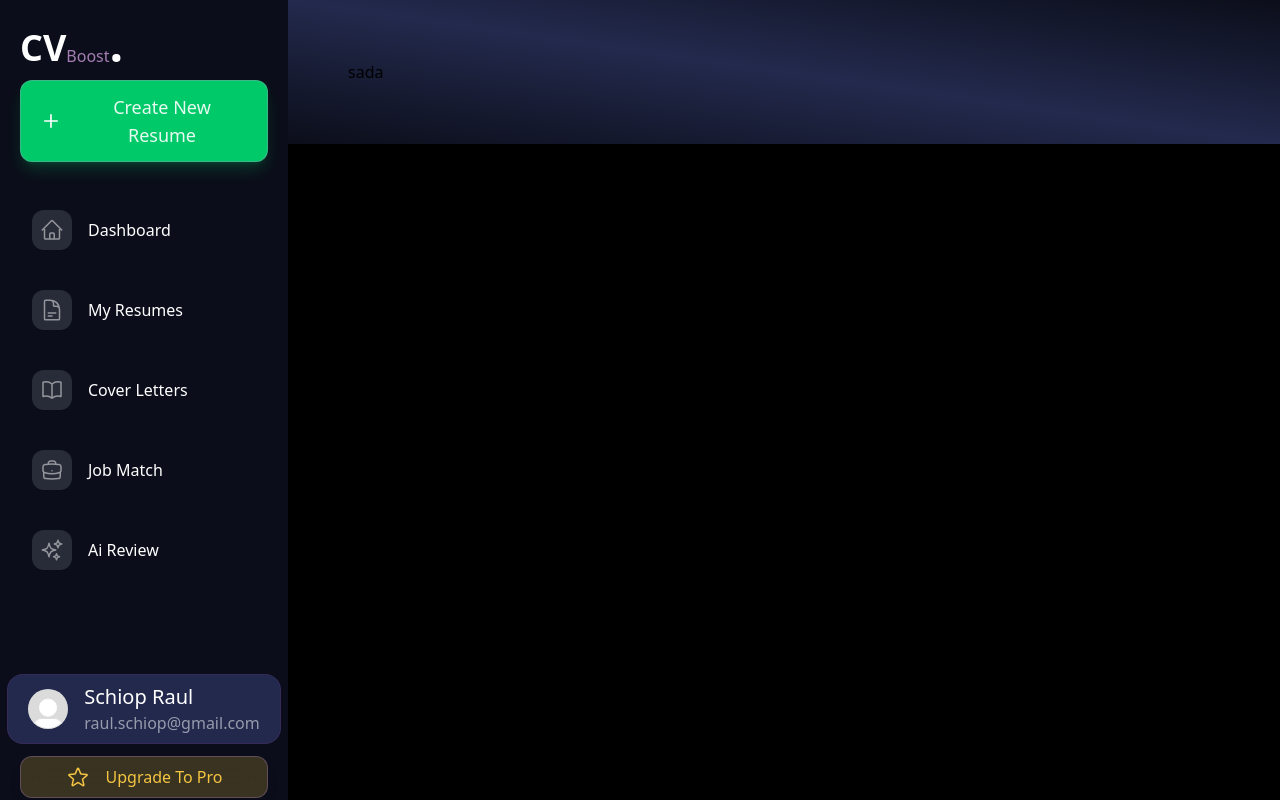
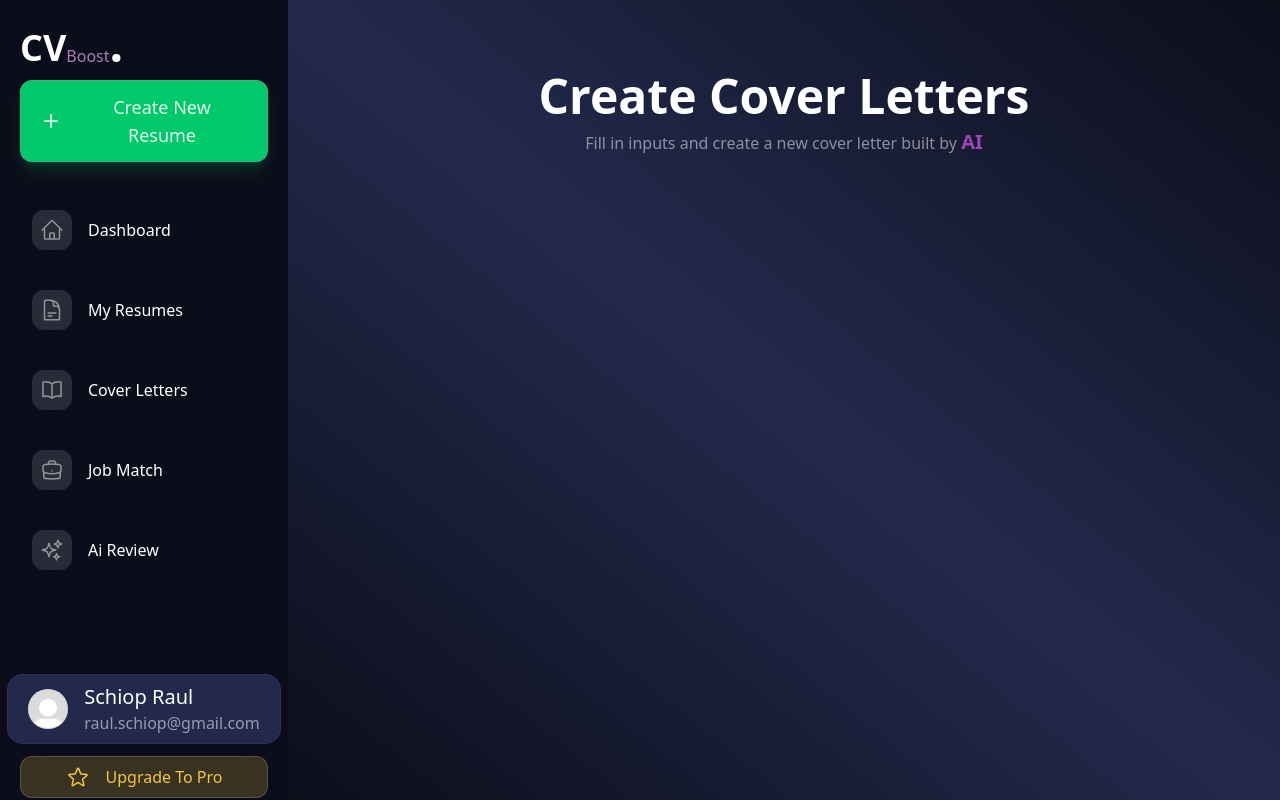
Before and after one commit to RaulSchiop/CVBoost, a Next.js app in the folder frontend/: page /tools/coverLetter/createCoverLetters in a window 1280 px wide. Built offline with nearby package versions, Linux system fonts and the light colour scheme.

Commit message:
upgrade to premium link

```diff
--- a/frontend/src/Components/Header/SideHeader.tsx
+++ b/frontend/src/Components/Header/SideHeader.tsx
@@ -248,6 +248,7 @@ export default function SideBarHeader() {
                   </div>
                </div>
                <div className="w-full flex flex-col gap-2">
+                  <Link href="../premiumSubscription">
                      <PremiumBtn>
                         {/* premium star icon */}
                         <svg
@@ -267,6 +268,7 @@ export default function SideBarHeader() {
 
                         <h1 className="text-premium-500">Upgrade To Pro</h1>
                      </PremiumBtn>
+                  </Link>
 
                   <ContrastBtn>
                      {/*sign out icon */}
@@ -388,6 +390,7 @@ export default function SideBarHeader() {
                      </div>
                   </div>
                   <div className="w-full flex flex-col gap-2">
+                     <Link href={"/premiumSubscription"}>
                         <PremiumBtn>
                            <svg
                               xmlns="http://www.w3.org/2000/svg"
@@ -406,6 +409,7 @@ export default function SideBarHeader() {
 
                            <h1 className="text-premium-500">Upgrade To Pro</h1>
                         </PremiumBtn>
+                     </Link>
 
                      <ContrastBtn>
                         <svg
--- /dev/null
+++ b/frontend/src/app/(routes)/premiumSubscription/page.tsx
@@ -0,0 +1,7 @@
+export default function PremiumSubscription() {
+   return (
+      <div>
+         <h1>asd</h1>
+      </div>
+   );
+}
--- a/frontend/src/app/tools/coverLetter/createCoverLetters/page.tsx
+++ b/frontend/src/app/tools/coverLetter/createCoverLetters/page.tsx
@@ -1,7 +1,29 @@
+"use client";
+import { motion } from "motion/react";
+import Link from "next/link";
+
 export default function CreateCoverLetter() {
    return (
-      <div className="w-full h-full p-10 md:p-15 bg-gradient-to-bl from-contrast-500/20 via-contrast-500/60 to-contrast-500/20">
-         <h1 className="tex" >sada</h1>
+      <div className="w-full min-h-screen p-10 md:p-15 bg-gradient-to-bl from-contrast-500/20 via-contrast-500/60 to-contrast-500/20">
+         <div className="flex items-center flex-col justify-center mb-10 mt-3 gap-2">
+            <motion.h1
+               initial={{ opacity: 0, y: -100 }}
+               animate={{ opacity: 1, y: 0 }}
+               transition={{ type: "spring", duration: 0.6 }}
+               className="text-white text-5xl font-bold"
+            >
+               Create Cover Letters
+            </motion.h1>
+            <motion.p
+               initial={{ opacity: 0, y: -100 }}
+               animate={{ opacity: 1, y: 0 }}
+               transition={{ type: "spring", duration: 0.4 }}
+               className="text-white/50"
+            >
+               Fill in inputs and create a new cover letter built by {" "}
+               <a className="text-accent-500 text-xl font-bold">AI</a>
+            </motion.p>
+         </div>
          {/* stap 1 */}
          {/* upload a job description,job title and a cv to know the person */}
 
--- a/frontend/src/app/tools/coverLetter/page.tsx
+++ b/frontend/src/app/tools/coverLetter/page.tsx
@@ -61,7 +61,6 @@ export default function CoverLetter() {
    return (
       <div className="w-full min-h-screen p-10 md:p-15 bg-gradient-to-bl from-contrast-500/20 via-contrast-500/60 to-contrast-500/20">
          <div className="flex items-center flex-col justify-center mb-10 mt-3 gap-2">
-            {/* page text */}
             <motion.h1
                initial={{ opacity: 0, y: -100 }}
                animate={{ opacity: 1, y: 0 }}
```
Lines whose indentation alone changed are shown as unchanged.
